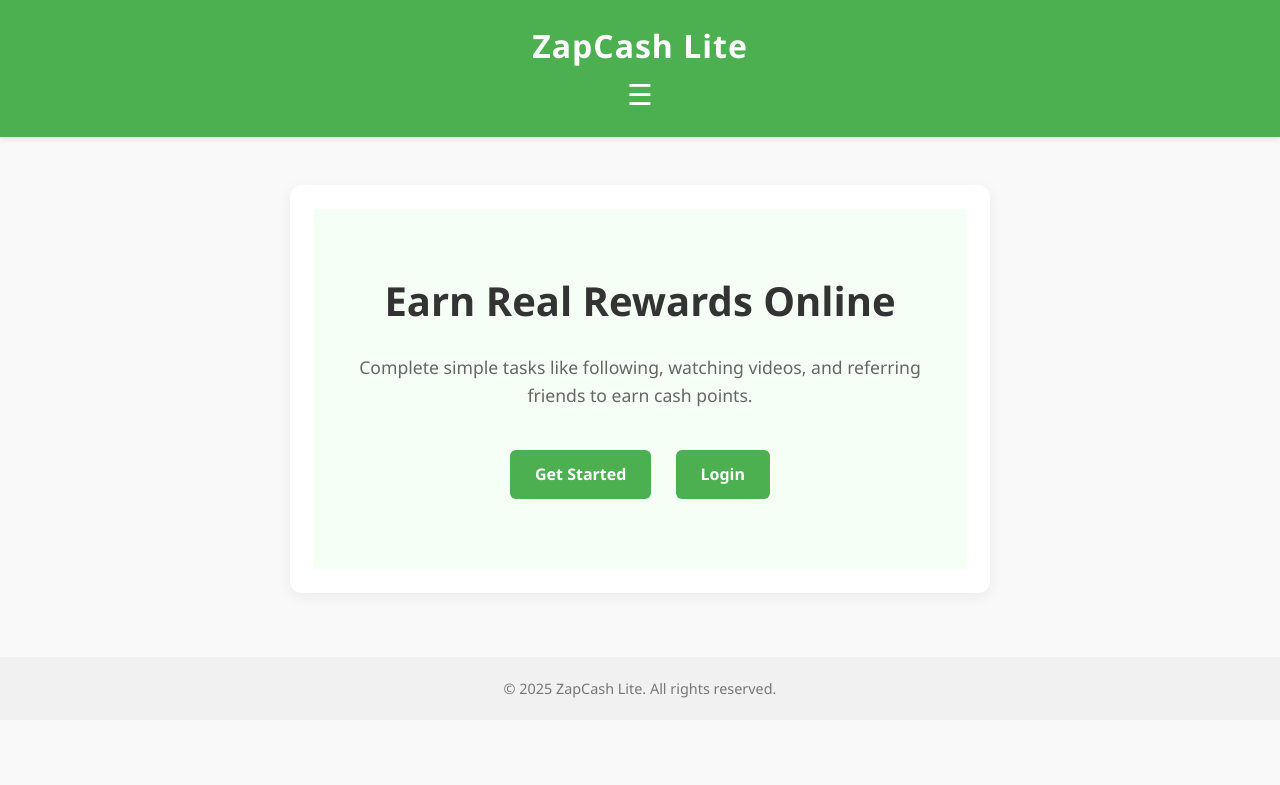
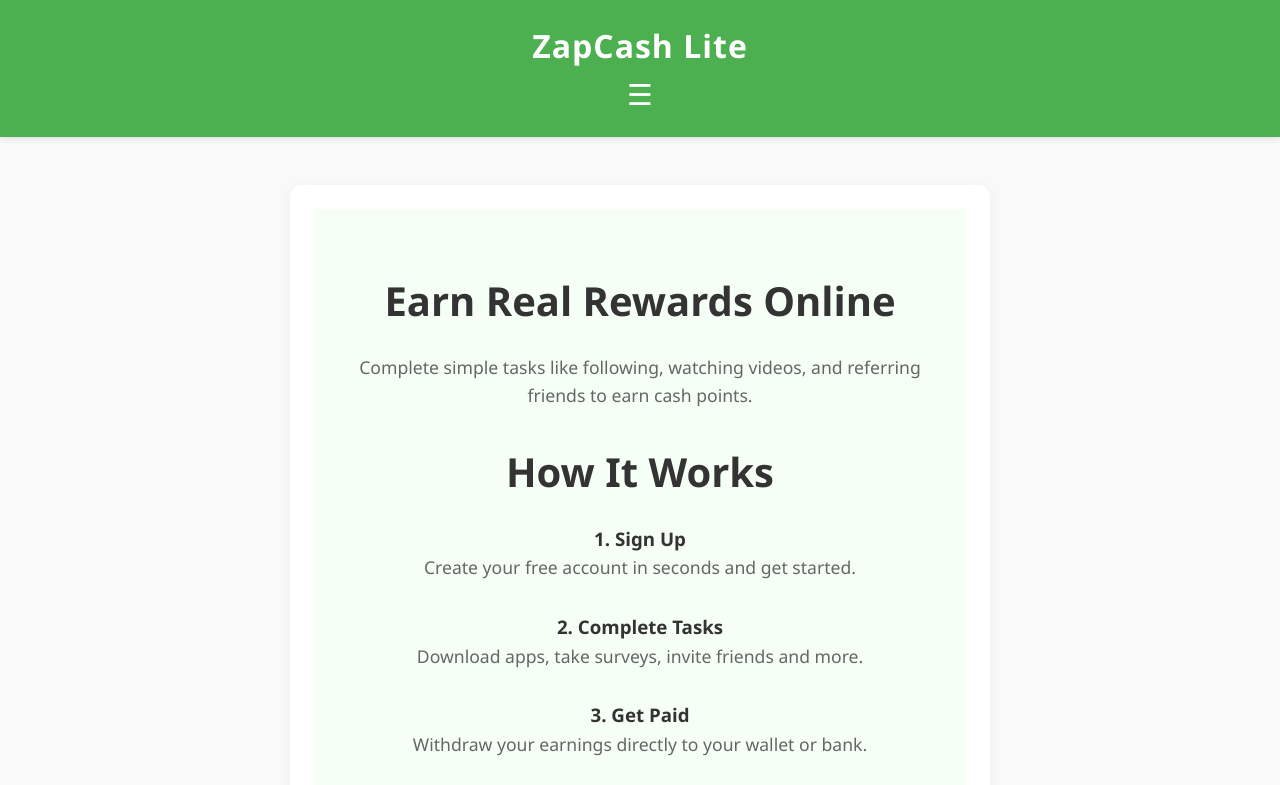
Before and after one commit to IceKeys854/zapcash-lite, a plain HTML site: page index.html in a window 1280 px wide. Shown: the top 785 px of the page. Drawn offline with Linux system fonts and the light colour scheme.

Commit message:
Update index.html

```diff
--- a/index.html
+++ b/index.html
@@ -25,6 +25,22 @@
     <section class="hero">
       <h2>Earn Real Rewards Online</h2>
       <p>Complete simple tasks like following, watching videos, and referring friends to earn cash points.</p>
+       <section id="features">
+
+    <h2 class="reveal">How It Works</h2>
+     <div class="feature reveal">
+      <h3>1. Sign Up</h3>
+      <p>Create your free account in seconds and get started.</p>
+    </div>
+    <div class="feature reveal">
+      <h3>2. Complete Tasks</h3>
+      <p>Download apps, take surveys, invite friends and more.</p>
+    </div>
+    <div class="feature reveal">
+      <h3>3. Get Paid</h3>
+      <p>Withdraw your earnings directly to your wallet or bank.</p>
+    </div>
+    </section>
       <div class="hero-buttons">
         <a href="signup.html" class="button">Get Started</a>
         <a href="login.html" class="button">Login</a>
```
